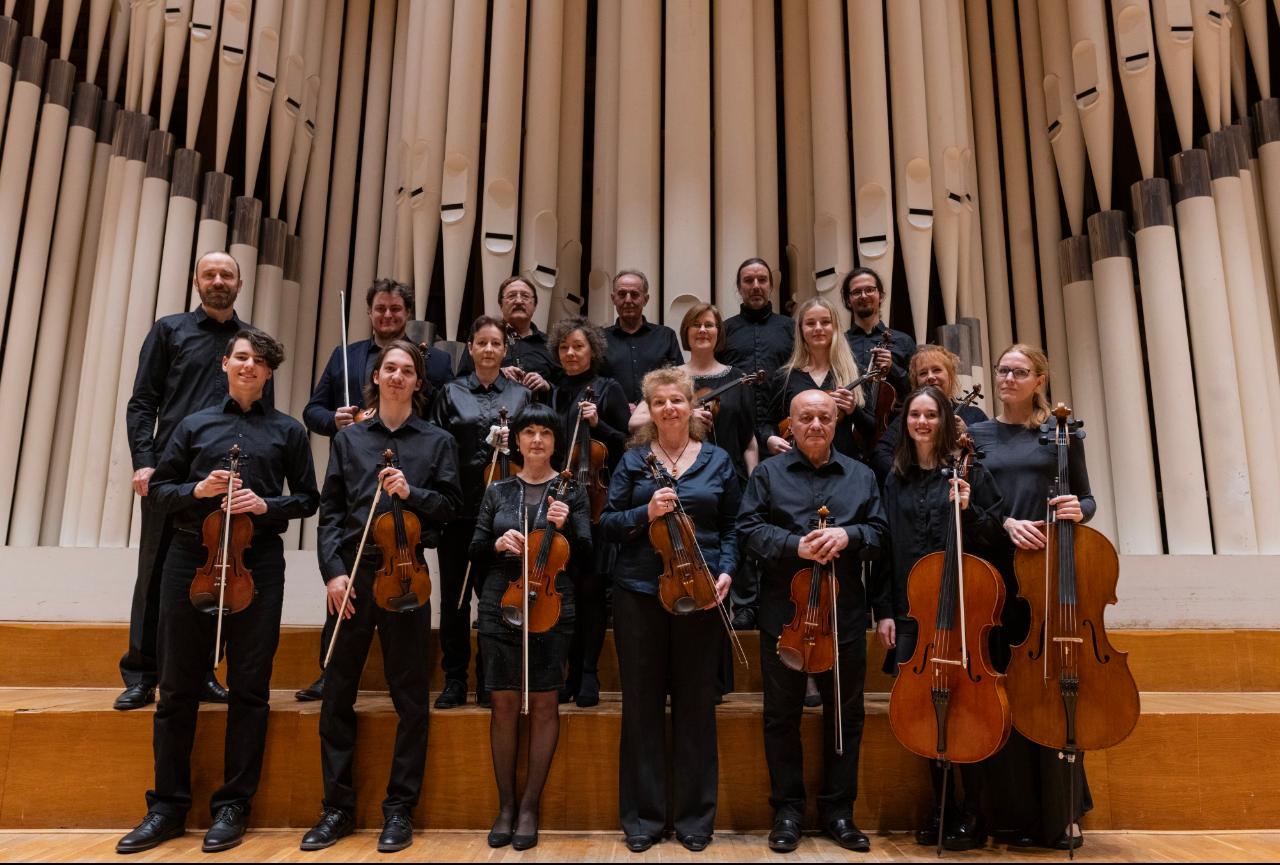
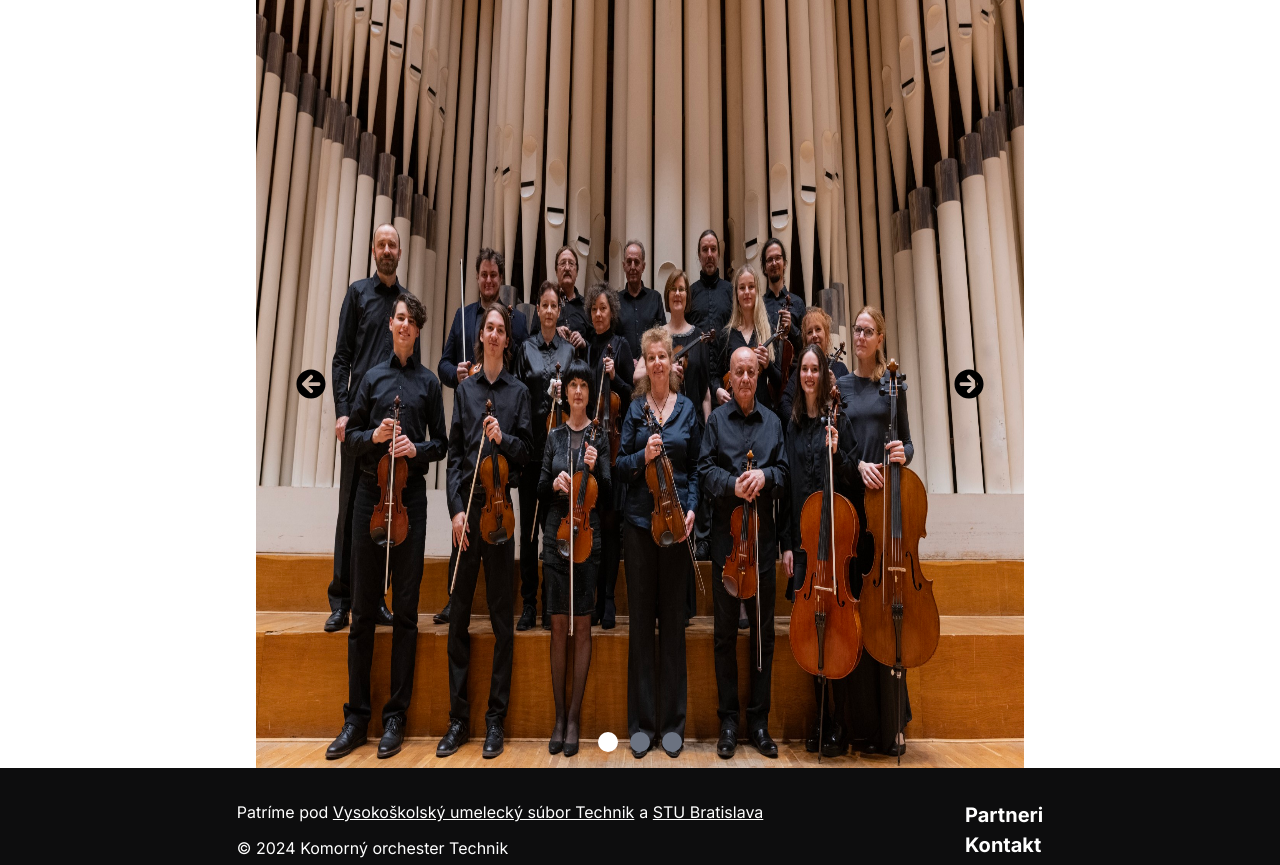
Before and after one commit to pkvarg/technik.sk, a Next.js app: page /1 in a window 1280 px wide. Shown: the top 865 px of the page. Built offline with nearby package versions, Linux system fonts and the light colour scheme.

Commit message:
slider carousel ok, auth 1/2

```diff
--- a/app/1/page.tsx
+++ b/app/1/page.tsx
@@ -5,8 +5,8 @@ import Carousel from '../components/Carousel';
 export default function Home() {
   const slides = ['/tech01.jpg', '/techhero.jpg', '/facebook.png'];
   return (
-    <>
+    <div className="m-auto w-[60%]">
       <Carousel slides={slides} />
-    </>
+    </div>
   );
 }
--- a/app/api/auth/[...nextauth]/route.ts
+++ b/app/api/auth/[...nextauth]/route.ts
@@ -1 +1,6 @@
-export { GET, POST } from '@/app/libs/auth';
+import { authOptions } from '@/app/utils/auth';
+import NextAuth from 'next-auth/next';
+
+const handler = NextAuth(authOptions);
+
+export { handler as GET, handler as POST };
--- a/app/components/Carousel.tsx
+++ b/app/components/Carousel.tsx
@@ -1,20 +1,60 @@
 'use client';
-import { type } from 'os';
-import React from 'react';
+
+'use client';
+import { transform } from 'next/dist/build/swc';
+import React, { useState } from 'react';
+import { FaArrowCircleRight, FaArrowCircleLeft } from 'react-icons/fa';
 
 type CarouselProps = {
   slides: string[];
 };
 
 const Carousel: React.FC<CarouselProps> = ({ slides }) => {
+  const [current, setCurrent] = useState(0);
+
+  const previousSlide = () => {
+    if (current === 0) setCurrent(slides.length - 1);
+    else setCurrent(current - 1);
+  };
+
+  const nextSlide = () => {
+    if (current === slides.length - 1) setCurrent(0);
+    else setCurrent(current + 1);
+  };
+
   slides?.map((s: string) => console.log(s));
   console.log(typeof slides);
 
   return (
-    <div>
-      {slides.map((slide: string) => (
-        <img src={slide} alt="technik" />
-      ))}
+    <div className="relative overflow-hidden">
+      <div
+        className={`duration-40 flex transition ease-out`}
+        style={{ transform: `translateX(-${current * 100}%)` }}
+      >
+        {slides.map((slide: string) => (
+          <img src={slide} alt="technik" key={slide} />
+        ))}
+      </div>
+      <div className="absolute top-0 flex h-full w-full items-center justify-between px-10 text-3xl text-[#000000]">
+        <button onClick={previousSlide}>
+          <FaArrowCircleLeft />
+        </button>
+        <button onClick={nextSlide}>
+          <FaArrowCircleRight />
+        </button>
+      </div>
+
+      <div className="absolute bottom-0 flex w-full justify-center gap-3 py-4">
+        {slides.map((s, i) => (
+          <div
+            onClick={() => setCurrent(i)}
+            key={'circle' + i}
+            className={`h-5 w-5 cursor-pointer rounded-full  ${
+              i == current ? 'bg-white' : 'bg-gray-500'
+            } `}
+          ></div>
+        ))}
+      </div>
     </div>
   );
 };
--- a/app/libs/auth.ts
+++ /dev/null
@@ -1,37 +0,0 @@
-import NextAuth from 'next-auth';
-import Credentials from 'next-auth/providers/credentials';
-import prisma from '@/app/libs/prismadb';
-import { hashPassword } from '@/app/libs/hashPassword';
-
-export const {
-  handlers: { GET, POST },
-  auth,
-  signIn,
-  signOut,
-} = NextAuth({
-  providers: [
-    Credentials({
-      name: 'Credentials',
-      credentials: {
-        email: { label: 'Email', type: 'email' },
-        password: { label: 'Password', type: 'password' },
-      },
-      authorize: async (credentials) => {
-        const user = await prisma.user.findFirst({
-          where: { email: credentials?.email },
-        });
-
-        let hashedPassword = '';
-
-        if (credentials?.password)
-          hashedPassword = await hashPassword(credentials?.password);
-
-        if (!user || user.hashedPassword !== credentials?.password) {
-          throw new Error('Invalid email or password');
-        }
-
-        return user;
-      },
-    }),
-  ],
-});
--- a/app/libs/prismadb.ts
+++ b/app/libs/prismadb.ts
@@ -1,10 +1,24 @@
-import { PrismaClient } from '@prisma/client'
+import { PrismaClient } from '@prisma/client';
+
+const PrismaClientSingleton = () => {
+  return new PrismaClient();
+};
 
 declare global {
-  var prisma: PrismaClient | undefined
+  var prisma: undefined | ReturnType<typeof PrismaClientSingleton>;
 }
 
-const client = globalThis.prisma || new PrismaClient()
-if (process.env.NODE_ENV !== 'production') globalThis.prisma = client
+const prisma = globalThis.prisma ?? PrismaClientSingleton();
 
-export default client
+export default prisma;
+
+if (process.env.NODE_ENV !== 'production') globalThis.prisma = prisma;
+
+// declare global {
+//   var prisma: PrismaClient | undefined
+// }
+
+// const client = globalThis.prisma || new PrismaClient()
+// if (process.env.NODE_ENV !== 'production') globalThis.prisma = client
+
+// export default client
--- /dev/null
+++ b/app/utils/auth.ts
@@ -0,0 +1,73 @@
+import { NextAuthOptions } from 'next-auth';
+import CredentialsProvider from 'next-auth/providers/credentials';
+import { PrismaAdapter } from '@auth/prisma-adapter';
+import prisma from '@/app/libs/prismadb';
+
+// import NextAuth from 'next-auth';
+// import Credentials from 'next-auth/providers/credentials';
+// import { hashPassword } from '@/app/libs/hashPassword';
+
+// export const {
+//   handlers: { GET, POST },
+//   auth,
+//   signIn,
+//   signOut,
+// } = NextAuth({
+//   providers: [
+//     Credentials({
+//       name: 'Credentials',
+//       credentials: {
+//         email: { label: 'Email', type: 'email' },
+//         password: { label: 'Password', type: 'password' },
+//       },
+//       authorize: async (credentials) => {
+//         const user = await prisma.user.findFirst({
+//           where: { email: credentials?.email },
+//         });
+
+//         let hashedPassword = '';
+
+//         if (credentials?.password)
+//           hashedPassword = await hashPassword(credentials?.password);
+
+//         if (!user || user.hashedPassword !== credentials?.password) {
+//           throw new Error('Invalid email or password');
+//         }
+
+//         return user;
+//       },
+//     }),
+//   ],
+// });
+
+export const authOptions = {
+  //adapter: PrismaAdapter(prisma),
+  providers: [
+    CredentialsProvider({
+      // The name to display on the sign in form (e.g. "Sign in with...")
+      name: 'Credentials',
+      // `credentials` is used to generate a form on the sign in page.
+      // You can specify which fields should be submitted, by adding keys to the `credentials` object.
+      // e.g. domain, username, password, 2FA token, etc.
+      // You can pass any HTML attribute to the <input> tag through the object.
+      credentials: {
+        username: { label: 'Username', type: 'text', placeholder: 'jsmith' },
+        password: { label: 'Password', type: 'password' },
+      },
+      async authorize(credentials, req) {
+        // Add logic here to look up the user from the credentials supplied
+        const user = { id: '1', name: 'J Smith', email: 'jsmith@example.com' };
+
+        if (user) {
+          // Any object returned will be saved in `user` property of the JWT
+          return user;
+        } else {
+          // If you return null then an error will be displayed advising the user to check their details.
+          return null;
+
+          // You can also Reject this callback with an Error thus the user will be sent to the error page with the error message as a query parameter
+        }
+      },
+    }),
+  ],
+} satisfies NextAuthOptions;
```
Also changed, not shown: 1 other file (tests, documents, lock files or other folders).
